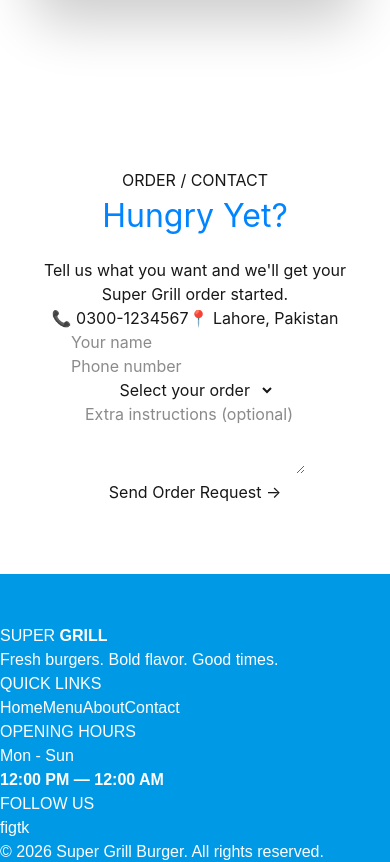
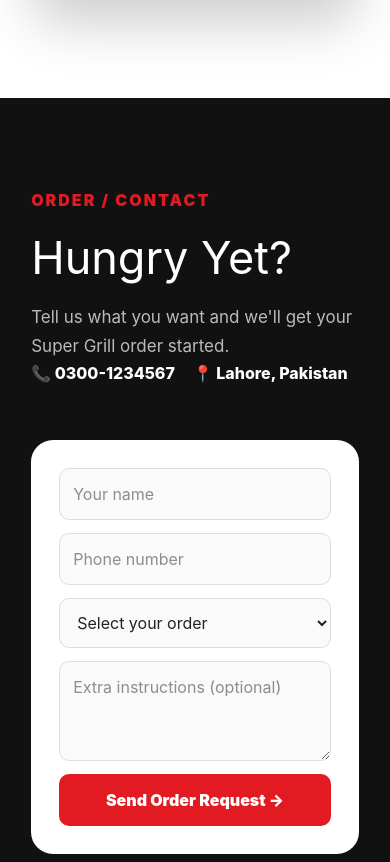
Before and after one commit to ahmedch143-rgb/vite-project, a React (Vite) app: page / in a window 390 px wide. Shown: the part 5242-6104 px from the top of the page. Built offline with nearby package versions, Linux system fonts and the light colour scheme.

Commit message:
Finish Super Grill Burger src/workTogether/workTogether.css

```diff
--- a/src/workTogether/workTogether.css
+++ b/src/workTogether/workTogether.css
@@ -1 +1 @@
-.work-together-section{text-align:center;padding:70px 20px;background:#fff;display:flex;flex-direction:column;align-items:center}.top-bar{width:120px;height:10px;background:#0084ff;margin-bottom:28px}.work-together-section h2{font-size:clamp(32px,5vw,46px);color:#0084ff;margin:0 0 18px}.subtitle{font-size:18px;color:#333;line-height:1.7;margin-bottom:28px}.connect-btn{background:#0084ff;color:#fff;text-decoration:none;font-weight:700;padding:12px 35px;border-radius:22px;box-shadow:0 6px 16px rgba(0,153,230,.25);transition:.2s}.connect-btn:hover{transform:translateY(-2px)}
+.work-together-section{display:grid;grid-template-columns:1fr 1fr;gap:55px;padding:90px clamp(24px,8vw,120px);background:#111;color:#fff}.contact-copy{display:flex;flex-direction:column;justify-content:center}.contact-copy>span{color:#e21b23;font-weight:1000;letter-spacing:2px}.contact-copy h2{font-size:clamp(45px,6vw,70px);margin:12px 0}.contact-copy p{color:#bbb;font-size:17px;line-height:1.7;max-width:500px}.contact-info{display:flex;gap:18px;flex-wrap:wrap;font-weight:800}.order-form{background:#fff;padding:28px;border-radius:22px;display:flex;flex-direction:column;gap:13px}.order-form input,.order-form select,.order-form textarea{width:100%;border:1px solid #ddd;border-radius:10px;padding:13px;font:inherit;background:#fafafa;color:#222;resize:vertical}.order-form input:focus,.order-form select:focus,.order-form textarea:focus{outline:2px solid #e21b2333;border-color:#e21b23}.order-form button{border:0;border-radius:10px;padding:14px;background:#e21b23;color:#fff;font-weight:900;cursor:pointer}.order-form button:hover{background:#b9141a}@media(max-width:800px){.work-together-section{grid-template-columns:1fr}}
```
